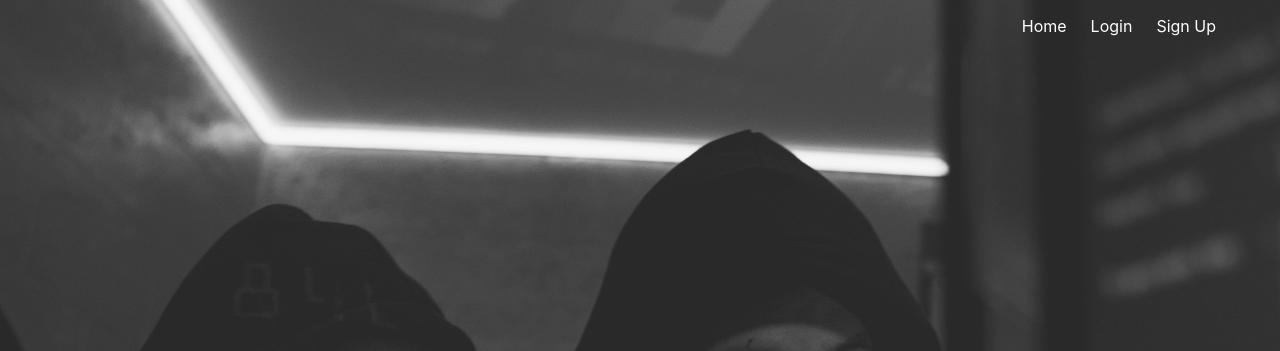
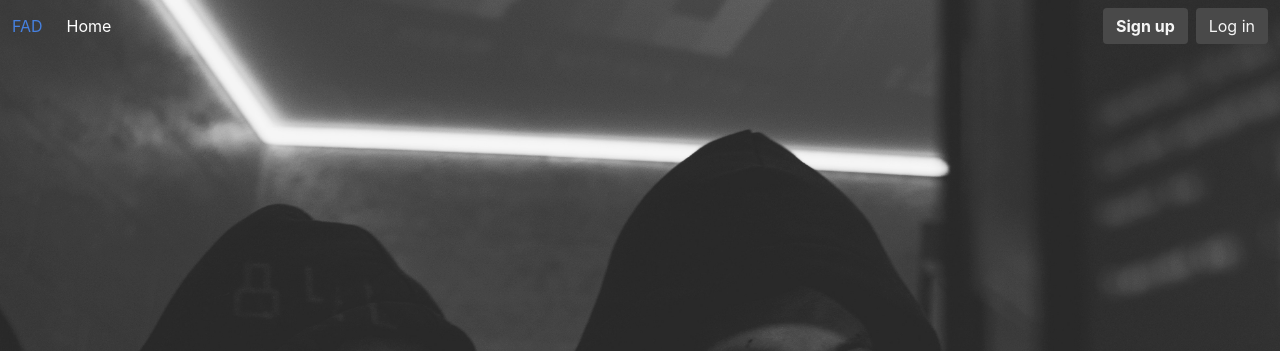
Before and after one commit to Brianoop/flask-fraudulent-app-detector, a Python web app: template templates/auth/index.html in a window 1280 px wide. Shown: the top 351 px of the page. Run offline with Jinja, Linux system fonts and the light colour scheme; the template is opened without the code that fills it, so the values that code supplies are empty.

Commit message:
added a responsive navbar for auth pages

```diff
--- a/templates/auth/base.html
+++ b/templates/auth/base.html
@@ -29,15 +29,26 @@
       .subtitle {
         color: white;
       }
+
+    @media only screen and (max-width: 600px) {
+      .navbar-item {
+       color: black !important;
+      }
+
+      #text-logo, .navbar-burger {
+        color:white !important;
+      }
+    }
     </style>
 
 
   </head>
 
   <body>
+
     <section class="hero  is-fullheight">
-      <div class="hero-head">
-        <nav class="navbar">
+      <!-- <div class="hero-head">
+        <nav class="navbar is-fixed-top">
           <div class="container">
             <div id="navbarMenuHeroA" class="navbar-menu">
               <div class="navbar-end">
@@ -64,8 +75,79 @@
             </div>
           </div>
         </nav>
-      </div>
+      </div> -->
+      <nav class="navbar" role="navigation" aria-label="main navigation">
+        <div class="navbar-brand">
+          <a class="navbar-item" id="text-logo" href="#">
+            FAD
+          </a>
 
+          <a role="button" class="navbar-burger" aria-label="menu" aria-expanded="false" data-target="navbarBasicExample">
+            <span aria-hidden="true"></span>
+            <span aria-hidden="true"></span>
+            <span aria-hidden="true"></span>
+          </a>
+        </div>
+
+        <div id="navbarBasicExample" class="navbar-menu">
+          <div class="navbar-start">
+            <a class="navbar-item" href="{{ url_for('main.index') }}">
+              Home
+            </a>
+            {% if current_user.is_authenticated %}
+            <a class="navbar-item"href="{{ url_for('routes.Index') }}">
+              Dashboard
+            </a>
+            {% endif %}
+
+          </div>
+
+          <div class="navbar-end">
+            <div class="navbar-item">
+              <div class="buttons">
+                {% if not current_user.is_authenticated %}
+                <a href="{{ url_for('auth.signup') }}" class="button is-dark">
+                  <strong>Sign up</strong>
+                </a>
+
+                <a href="{{ url_for('auth.login') }}" class="button is-dark">
+                  Log in
+                </a>
+                {% endif %}
+
+                {% if current_user.is_authenticated %}
+                <a href="{{ url_for('auth.logout') }}" class="button is-dark">
+                  Logout
+                </a>
+                {% endif %}
+              </div>
+            </div>
+          </div>
+        </div>
+      </nav>
+      <script>
+        document.addEventListener('DOMContentLoaded', () => {
+
+          // Get all "navbar-burger" elements
+          const $navbarBurgers = Array.prototype.slice.call(document.querySelectorAll('.navbar-burger'), 0);
+
+          // Add a click event on each of them
+          $navbarBurgers.forEach(el => {
+            el.addEventListener('click', () => {
+
+              // Get the target from the "data-target" attribute
+              const target = el.dataset.target;
+              const $target = document.getElementById(target);
+
+              // Toggle the "is-active" class on both the "navbar-burger" and the "navbar-menu"
+              el.classList.toggle('is-active');
+              $target.classList.toggle('is-active');
+
+            });
+          });
+
+        });
+      </script>
       <div class="hero-body">
         <div class="container has-text-centered">
           {% block content %} {% endblock %}
```
